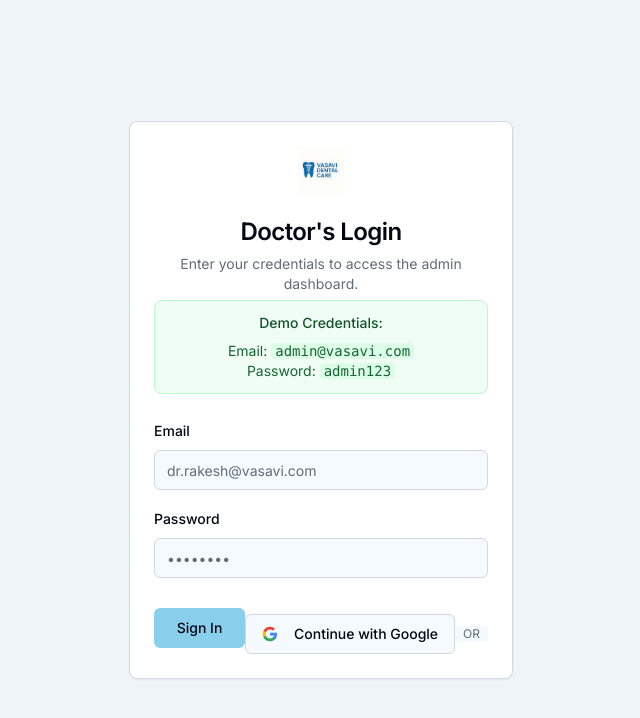
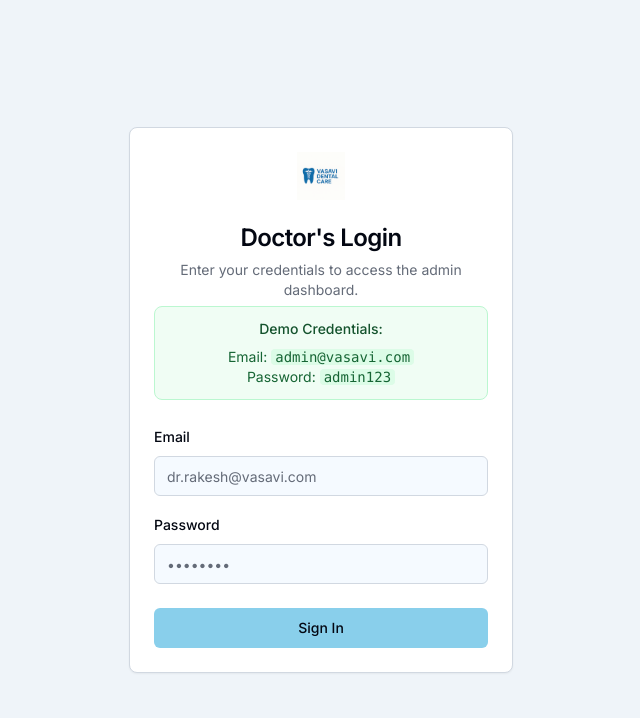
Before and after one commit to hawkh/vdc, a Next.js app: page /admin/login in a window 1280 px wide. Shown: the top 718 px of the page, without its empty margins (319-959 px from the left). Built offline with nearby package versions, Linux system fonts and the light colour scheme.

Commit message:
Remove NextAuth from admin login

```diff
--- a/src/app/admin/login/page.tsx
+++ b/src/app/admin/login/page.tsx
@@ -3,7 +3,7 @@
 
 import { useState } from "react";
 import { useRouter } from "next/navigation";
-import { signIn } from "next-auth/react";
+// import { signIn } from "next-auth/react"; // Disabled for deployment
 import { Button } from "@/components/ui/button";
 import {
   Card,
@@ -32,37 +32,22 @@ export default function AdminLoginPage() {
     e.preventDefault();
     setLoading(true);
 
-    try {
-      const result = await signIn("credentials", {
-        email,
-        password,
-        redirect: false,
+    // Simple demo login without NextAuth
+    if (email === "admin@vasavi.com" && password === "admin123") {
+      toast({
+        title: "Welcome Dr. Rakesh",
+        description: "You have successfully logged in.",
       });
-
-      if (result?.error) {
-        toast({
-          title: "Authentication Failed",
-          description: "Please check your email and password.",
-          variant: "destructive",
-        });
-      } else {
-        toast({
-          title: "Welcome Dr. Rakesh",
-          description: "You have successfully logged in.",
-        });
-        router.push("/admin");
-        router.refresh();
-      }
-    } catch (error) {
-      console.error("Login error:", error);
+      router.push("/admin");
+    } else {
       toast({
-        title: "Login Error",
-        description: "An unexpected error occurred. Please try again.",
+        title: "Authentication Failed",
+        description: "Please check your email and password.",
         variant: "destructive",
       });
-    } finally {
-      setLoading(false);
     }
+
+    setLoading(false);
   };
 
   return (
@@ -121,35 +106,7 @@ export default function AdminLoginPage() {
               )}
             </Button>
 
-            <Button
-              variant="outline"
-              className="w-full"
-              onClick={async () => {
-                setIsGoogleLoading(true);
-                try {
-                  await signIn('google', { callbackUrl: '/admin' });
-                } catch (error) {
-                  setIsGoogleLoading(false);
-                }
-              }}
-              disabled={isGoogleLoading || loading}
-            >
-              {isGoogleLoading ? (
-                <Loader2 className="mr-2 h-4 w-4 animate-spin" />
-              ) : (
-                <Icons.google className="mr-2 h-4 w-4" />
-              )}
-              Continue with Google
-            </Button>
 
-            <div className="relative">
-              <div className="absolute inset-0 flex items-center">
-                <span className="w-full border-t" />
-              </div>
-              <div className="relative flex justify-center text-xs uppercase">
-                <span className="bg-background px-2 text-muted-foreground">Or</span>
-              </div>
-            </div>
             </CardFooter>
         </form>
       </Card>
```
